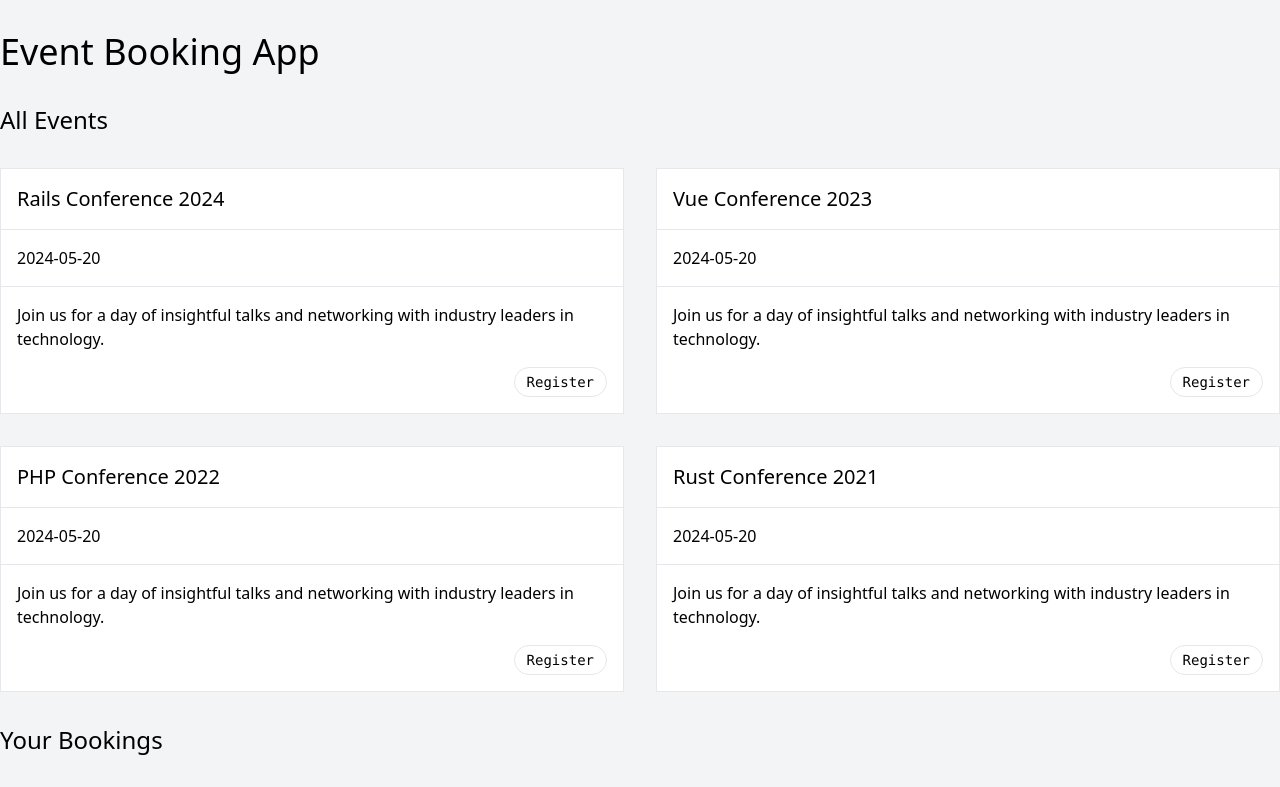
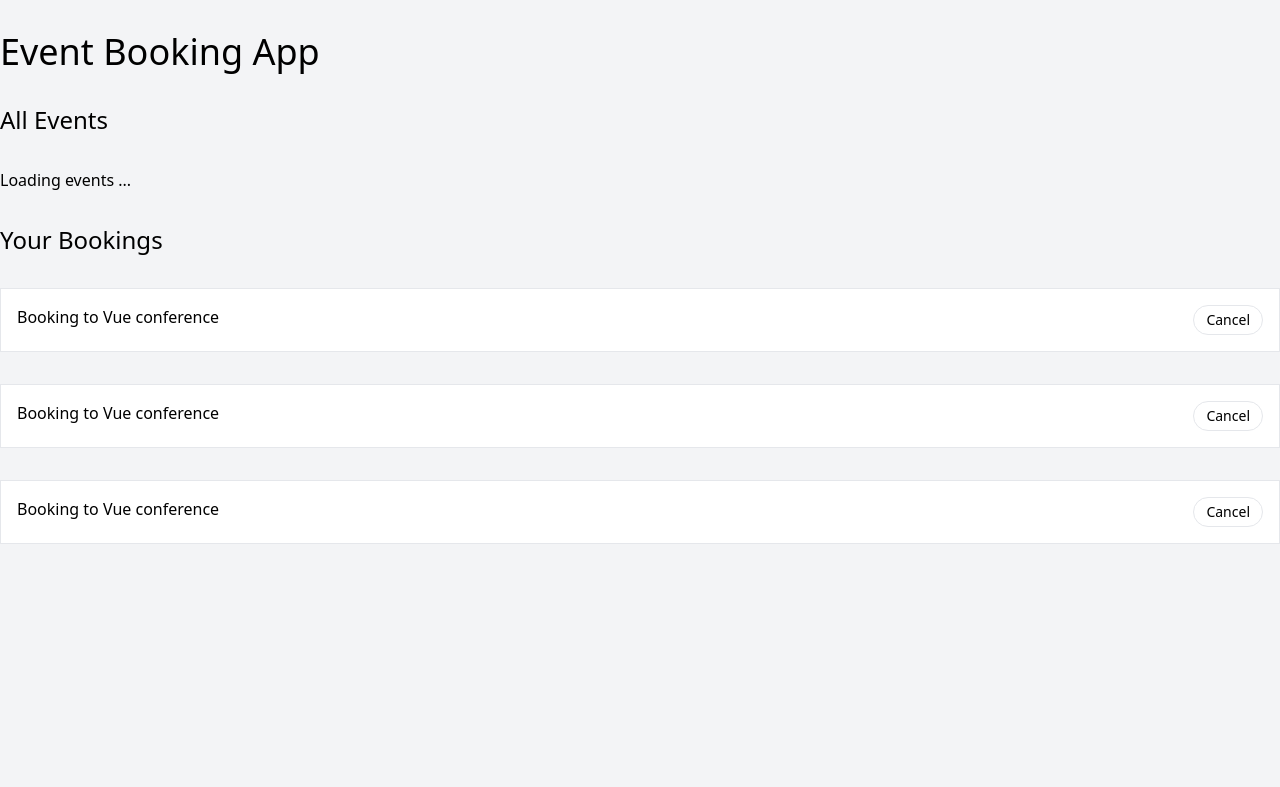
Before and after one commit to richiea1y/event-booking, a Vue app: page / in a window 1280 px wide. Shown: the top 787 px of the page. Built offline with nearby package versions, Linux system fonts and the light colour scheme; data requests are answered from the project's data file.

Commit message:
feat(loading state): add flag that represent loading state and open at the begin of fetching and close at the end

```diff
--- a/src/App.vue
+++ b/src/App.vue
@@ -2,7 +2,7 @@
   <main class="container mx-auto my-8 space-y-8">
     <h1 class="text-4xl font-medium">Event Booking App</h1>
     <h2 class="text-2xl font-medium">All Events</h2>
-    <section class="grid grid-cols-2 gap-8">
+    <section class="grid grid-cols-2 gap-8" v-if="!eventsLoading">
       <EventCard
         v-for="event in events"
         :key="event.id"
@@ -12,6 +12,7 @@
         @register="console.log('Registered!')"
       />
     </section>
+    <section v-else>Loading events ...</section>
     <h2 class="text-2xl font-medium">Your Bookings</h2>
     <section class="grid grid-cols-1 gap-8">
       <BookingItem v-for="i in 3" :key="i" />
@@ -25,11 +26,16 @@ import EventCard from '@/components/EventCard.vue'
 import BookingItem from '@/components/BookingItem.vue'
 
 const events = ref([])
+const eventsLoading = ref(false)
 
 const fetchEvents = async () => {
-  const response = await fetch('http://localhost:3001/events')
-  events.value = await response.json()
-  console.log(events.value)
+  eventsLoading.value = ref(true)
+  try {
+    const response = await fetch('http://localhost:3001/events')
+    events.value = await response.json()
+  } finally {
+    eventsLoading.value = ref(false)
+  }
 }
 
 onMounted(() => fetchEvents())
```
